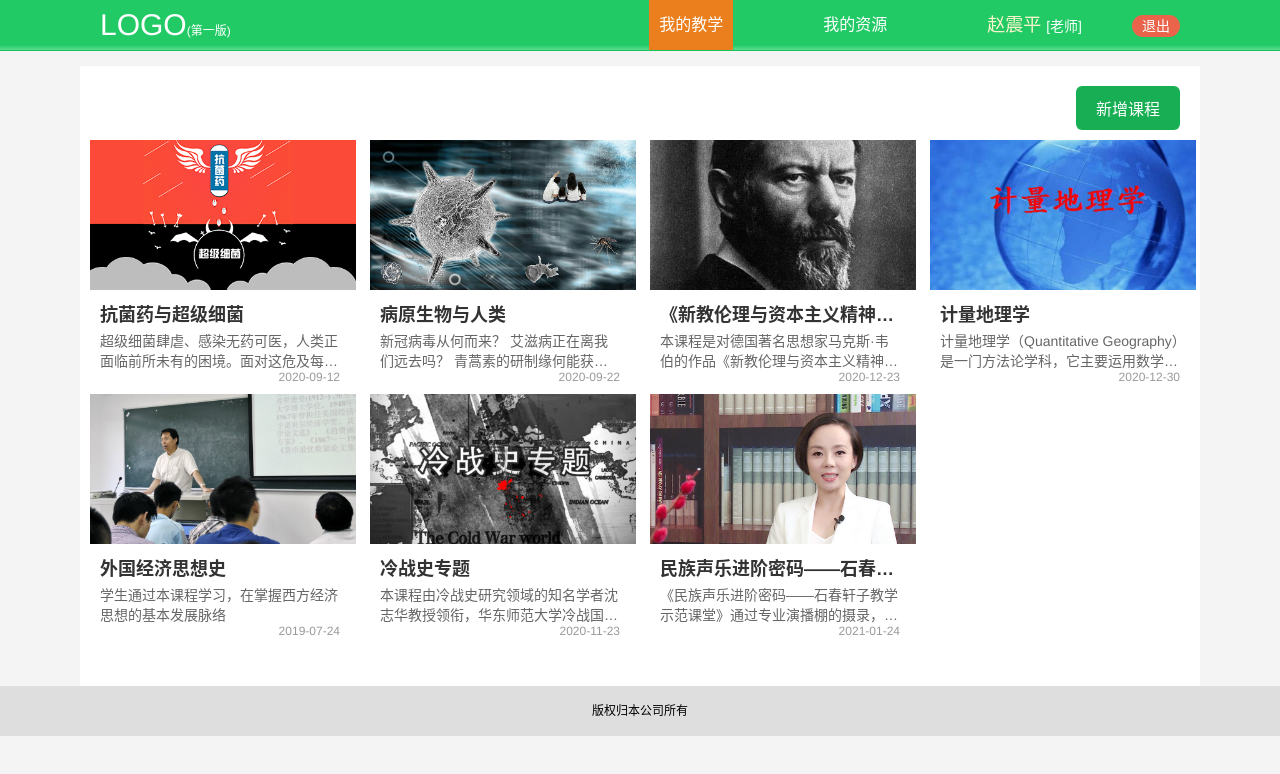
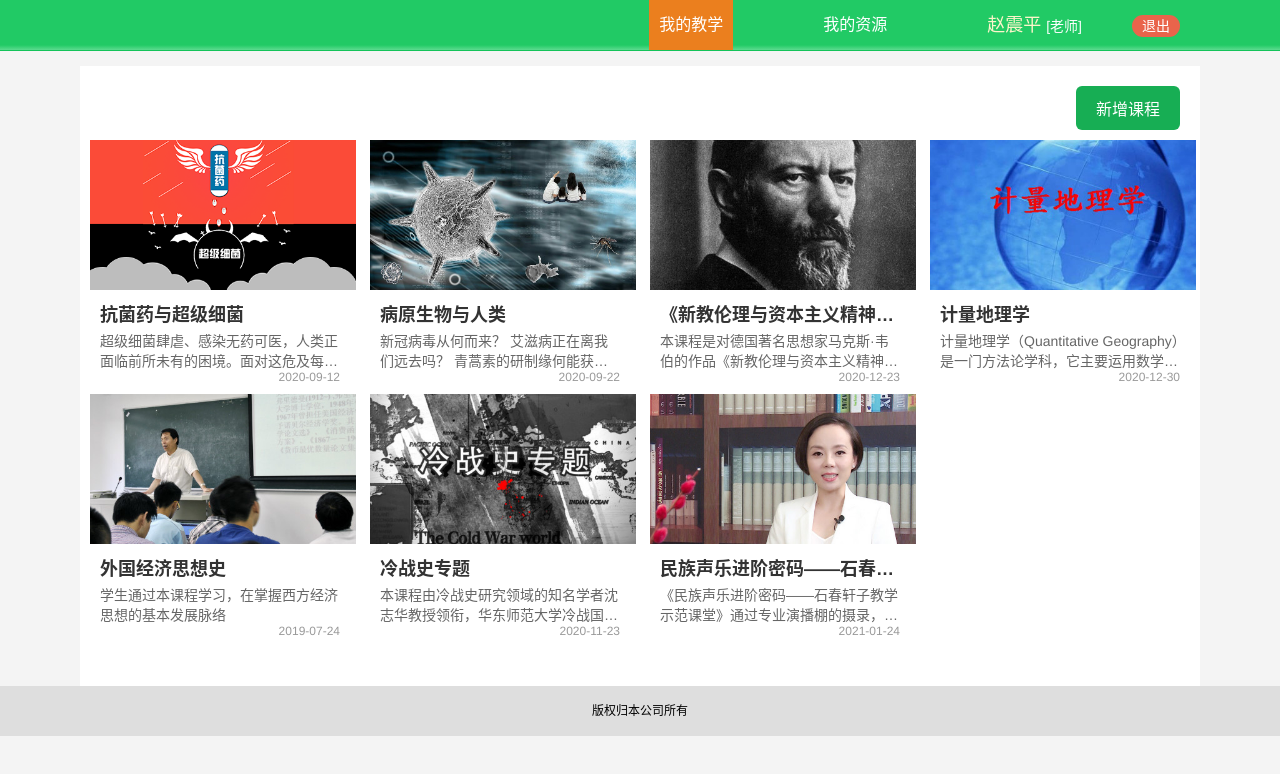
Before and after one commit to weichunye/zjyd-admin-green, a Vue app: page /#/enter in a window 1280 px wide. Shown: the top 774 px of the page. Built offline with nearby package versions, Linux system fonts and the light colour scheme; what vue-social-share would draw is missing.

Commit message:
通知框修改

```diff
--- a/src/components/heade-students.vue
+++ b/src/components/heade-students.vue
@@ -2,7 +2,7 @@
   <div class="header">
     <ul class="pre-box header-list">
       <li class="logo">
-        LOGO<span style="font-size:12px; color:#ffffff;">(第一版)</span>
+<!--        LOGO<span style="font-size:12px; color:#ffffff;">(第一版)</span>-->
       </li>
       <li class="login">
         钱晓鑫
--- a/src/components/heade.vue
+++ b/src/components/heade.vue
@@ -3,7 +3,7 @@
     <!--教师端-->
     <ul v-if="this.activeName=='resoure'||this.activeName=='class'" class="pre-box header-list">
       <li class="logo">
-        LOGO<span style="font-size:12px; color:#ffffff;">(第一版)</span>
+<!--        LOGO<span style="font-size:12px; color:#ffffff;">(第一版)</span>-->
       </li>
       <li class="login">
         赵震平
@@ -30,7 +30,7 @@
     <!--院校管理-->
     <ul v-if="this.activeName=='collegesmant'" class="pre-box header-list">
       <li class="logo">
-        LOGO<span style="font-size:12px; color:#ffffff;">(第一版)</span>
+<!--        LOGO<span style="font-size:12px; color:#ffffff;">(第一版)</span>-->
       </li>
       <li class="login">
         孙志鹏
@@ -46,7 +46,7 @@
     <!--平台管理-->
     <ul v-if="this.activeName=='platformmant'" class="pre-box header-list">
       <li class="logo">
-        LOGO<span style="font-size:12px; color:#ffffff;">(第一版)</span>
+<!--        LOGO<span style="font-size:12px; color:#ffffff;">(第一版)</span>-->
       </li>
       <li class="login">
         李繁伟
```
